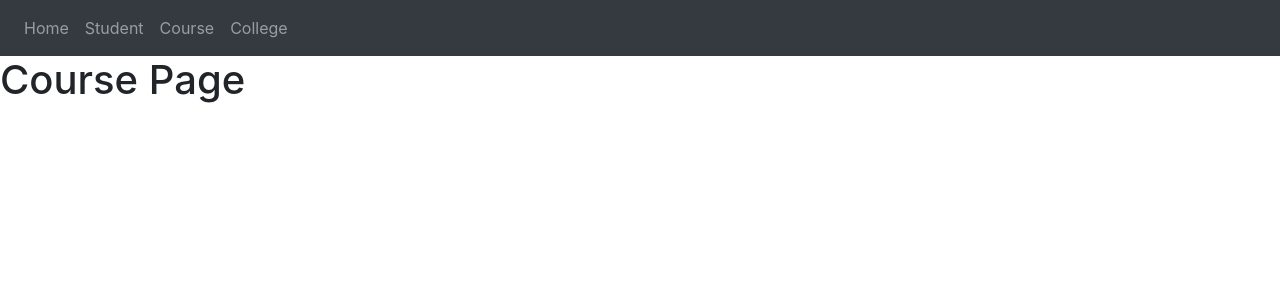
After one commit to Lothany/CCC181-SIS, a Flask app: template website/templates/course.html in a window 1280 px wide. The commit adds this page. Shown: the top 300 px of the page. Run offline with Flask 3, Linux system fonts and the light colour scheme; the template is opened without the code that fills it, so the values that code supplies are empty; some libraries are stand-ins or nearby versions.

Commit message:
added pages for college, course and student

```diff
--- a/website/templates/base.html
+++ b/website/templates/base.html
@@ -27,9 +27,9 @@
         <nav class="navbar navbar-expand-lg navbar-dark bg-dark">
             <div class="navbar-nav">
                 <a class="nav-item nav-link" id="home" href="/">Home</a>
-                <a class="nav-item nav-link" id="student" href="/logout">Student</a>
-                <a class="nav-item nav-link" id="course" href="/login">Course</a>
-                <a class="nav-item nav-link" id="college" href="/sign-up">College</a>
+                <a class="nav-item nav-link" id="student" href="/student">Student</a>
+                <a class="nav-item nav-link" id="course" href="/course">Course</a>
+                <a class="nav-item nav-link" id="college" href="/college">College</a>
             </div>
           </nav>
 
--- /dev/null
+++ b/website/templates/course.html
@@ -0,0 +1,8 @@
+{% extends "base.html" %}
+
+{% block title %}Course{% endblock %}
+
+{% block content %}
+<h1>Course Page</h1>
+
+{% endblock%}
```
Also changed, not shown: website/auth.py (+4 -4 lines), website/templates/college.html (added, +8 -0 lines), website/templates/student.html (added, +8 -0 lines).
